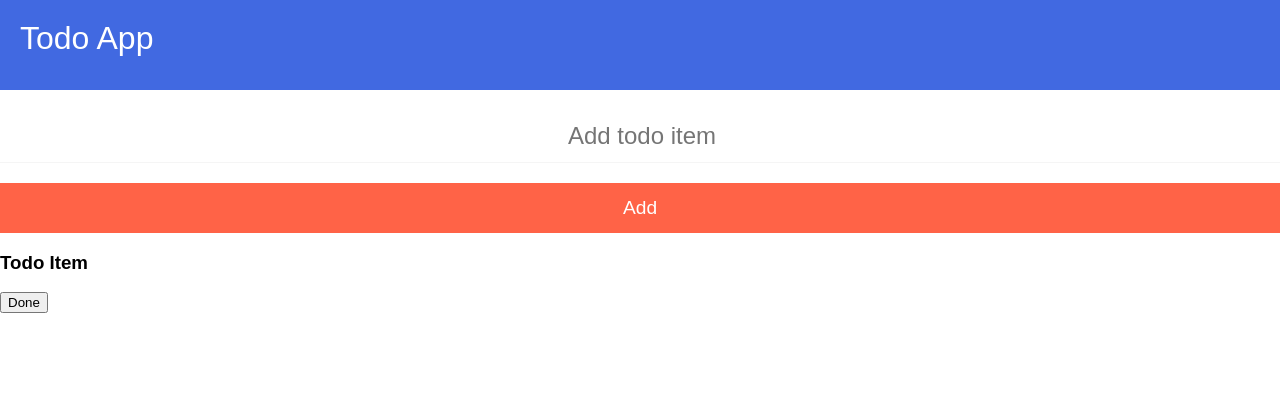
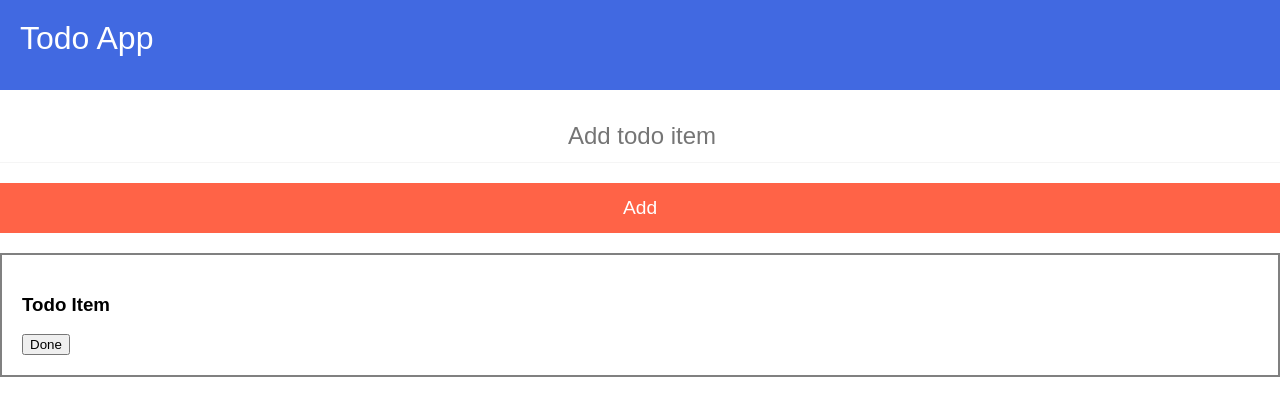
Before and after one commit to Ramas-21/Todo-App-React, a React (Create React App) app: page / in a window 1280 px wide. Shown: the top 416 px of the page. Built offline with nearby package versions, Linux system fonts and the light colour scheme.

Commit message:
.todoItem (styling)

```diff
--- a/src/style.module.css
+++ b/src/style.module.css
@@ -32,3 +32,9 @@ body {
     margin-top: 20px;
     cursor: pointer;
 }
+.todoItem {
+    margin: auto;
+    border: 2px solid gray;
+    padding: 20px;
+    margin-top: 20px;
+}
```
